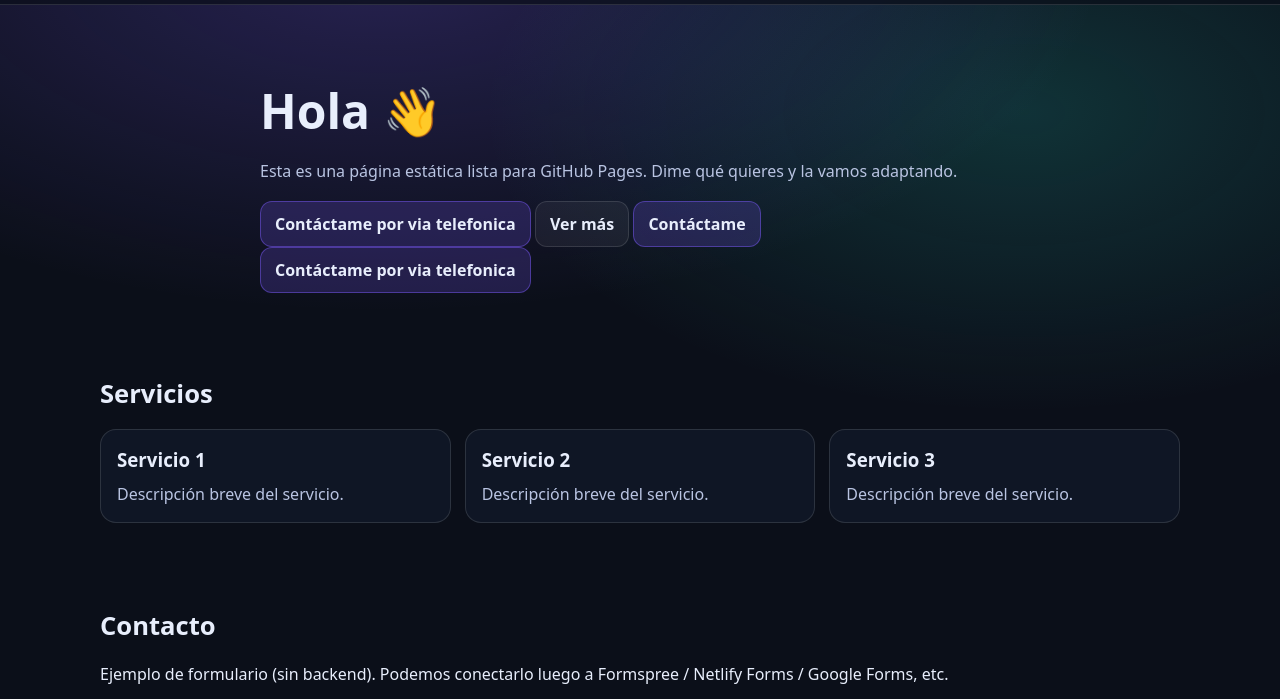
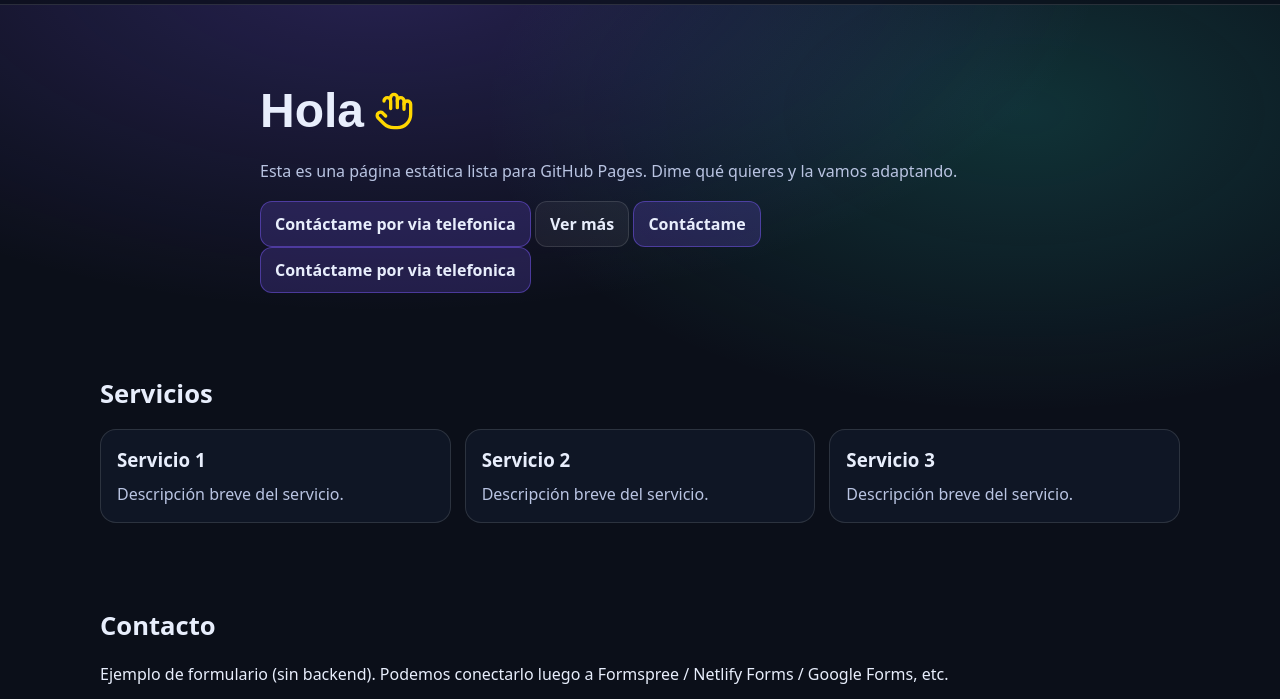
Before and after one commit to ernesto-code/tool-testing-arena, a plain HTML site: page index.html in a window 1280 px wide. Shown: the part 48-747 px from the top of the page. Drawn offline with Linux system fonts and the light colour scheme.

Commit message:
Update index.html

```diff
--- a/index.html
+++ b/index.html
@@ -59,7 +59,25 @@
     <main id="main">
       <section id="inicio" class="hero">
         <div class="container hero-inner">
-          <h1>Hola 👋</h1>
+          <h1 style="display: flex; align-items: center; font-family: sans-serif; gap: 10px;">
+            Hola
+            <svg
+                width="40"
+                height="40"
+                viewBox="0 0 24 24"
+                fill="none"
+                stroke="#FFD700"
+                stroke-width="2"
+                stroke-linecap="round"
+                stroke-linejoin="round"
+                style="display: inline-block; vertical-align: middle;"
+                role="img" aria-label="Waving hand">
+                <path d="M18 11V6a2 2 0 0 0-2-2v0a2 2 0 0 0-2 2v0"></path>
+                <path d="M14 10V4a2 2 0 0 0-2-2v0a2 2 0 0 0-2 2v0"></path>
+                <path d="M10 10.5V6a2 2 0 0 0-2-2v0a2 2 0 0 0-2 2v0"></path>
+                <path d="M18 8a2 2 0 1 1 4 0v6a8 8 0 0 1-8 8h-2c-2.8 0-4.5-.86-5.99-2.34l-3.6-3.6a2 2 0 0 1 2.83-2.82L7 15"></path>
+            </svg>
+            </h1>
           <p>Esta es una página estática lista para GitHub Pages. Dime qué quieres y la vamos adaptando.</p>
           <div class="hero-actions">
             <a class="btn" href="#contacto">Contáctame por via telefonica</a>
@@ -138,7 +156,7 @@
             <div style="display: flex; flex-direction: column; gap: 10px; max-width: 200px;">
 
                 <input type="text" placeholder="Tercero en recibir foco" tabindex="3"
-                    style="padding: 8px; border: 1px solid #000;">
+                    style="padding: 8px; border: 1px solid #000; color:black">
 
                 <input type="text" placeholder="Primero en recibir foco" tabindex="1"
                     style="padding: 8px; border: 1px solid #000;">
@@ -245,6 +263,6 @@
       </div>
     </footer>
 
-    <script src="./script.js"></script>
+
   </body>
 </html>
```
